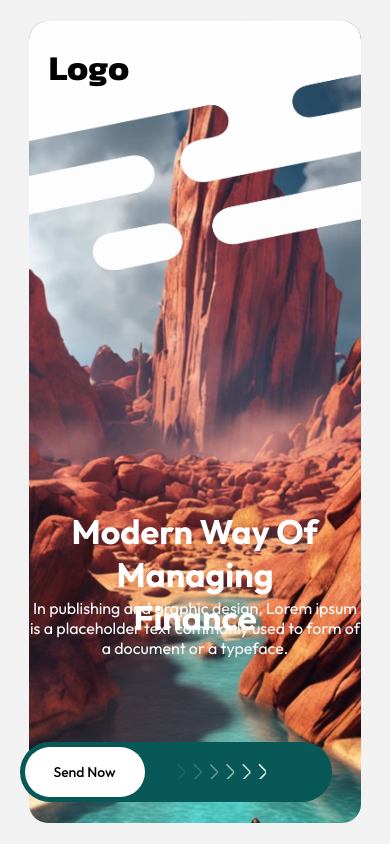
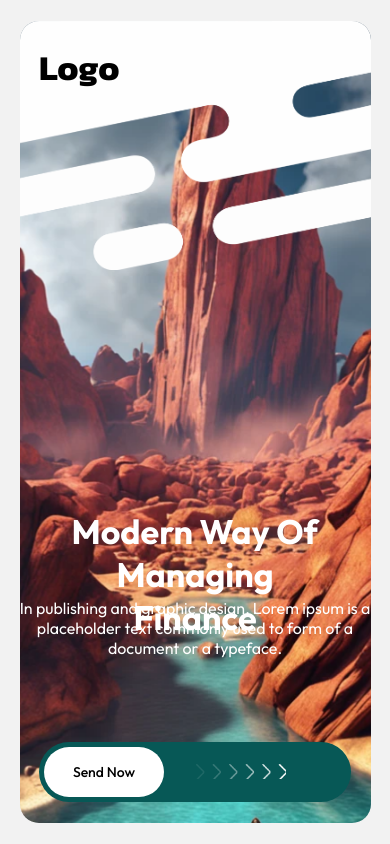
Before and after one commit to usmanjutt47/Number-OTP-verfication, a React Native app in the folder client/: screen /OnBoarding in a window 390 px wide. Built offline with nearby package versions, Linux system fonts and the light colour scheme.

Commit message:
Update OnBoarding.jsx

```diff
--- a/client/src/screens/OnBoarding.jsx
+++ b/client/src/screens/OnBoarding.jsx
@@ -51,7 +51,7 @@ const styles = StyleSheet.create({
   },
   innerContainer: {
     height: "95%",
-    width: "85%",
+    width: "90%",
     alignSelf: "center",
   },
   topSideImage: {
@@ -109,6 +109,7 @@ const styles = StyleSheet.create({
     position: "absolute",
     bottom: "5%",
     alignSelf: "center",
-    width: "90%",
+    alignItems: "center",
+    width: "70%",
   },
 });
```
